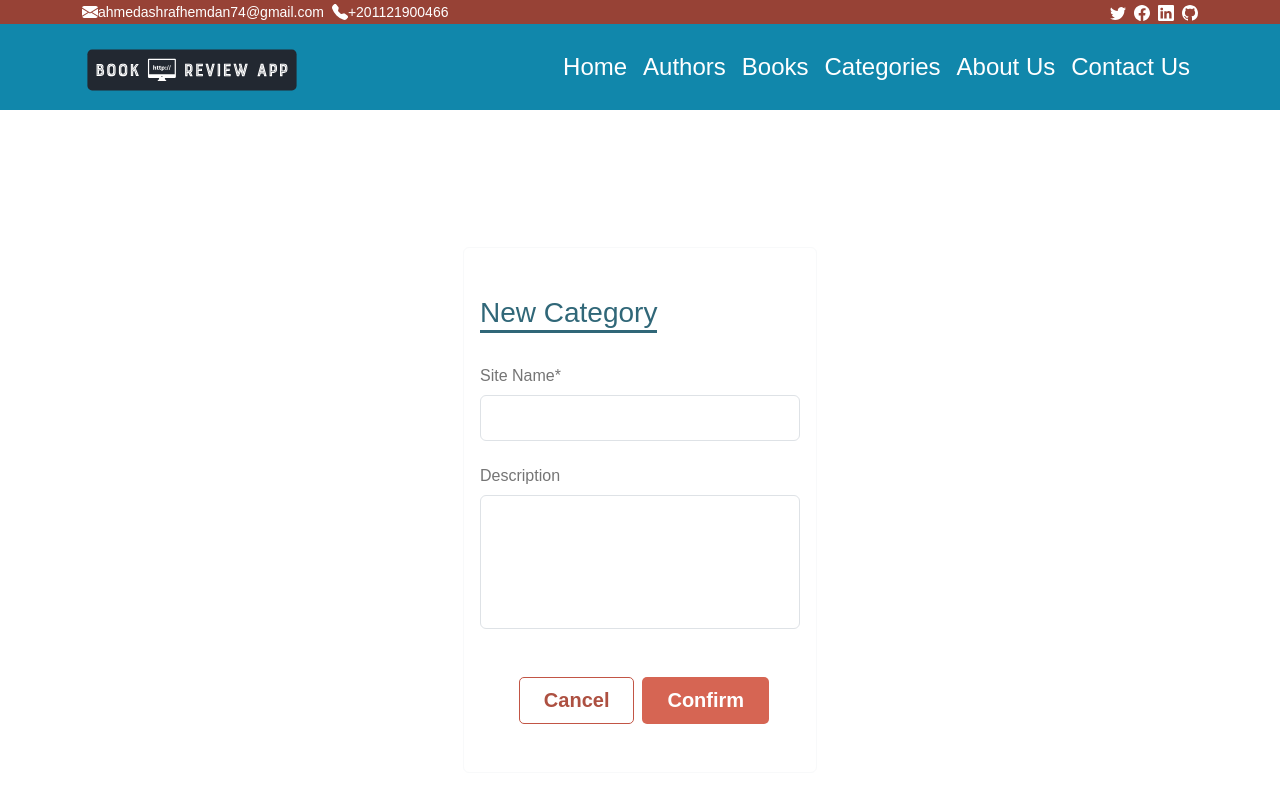
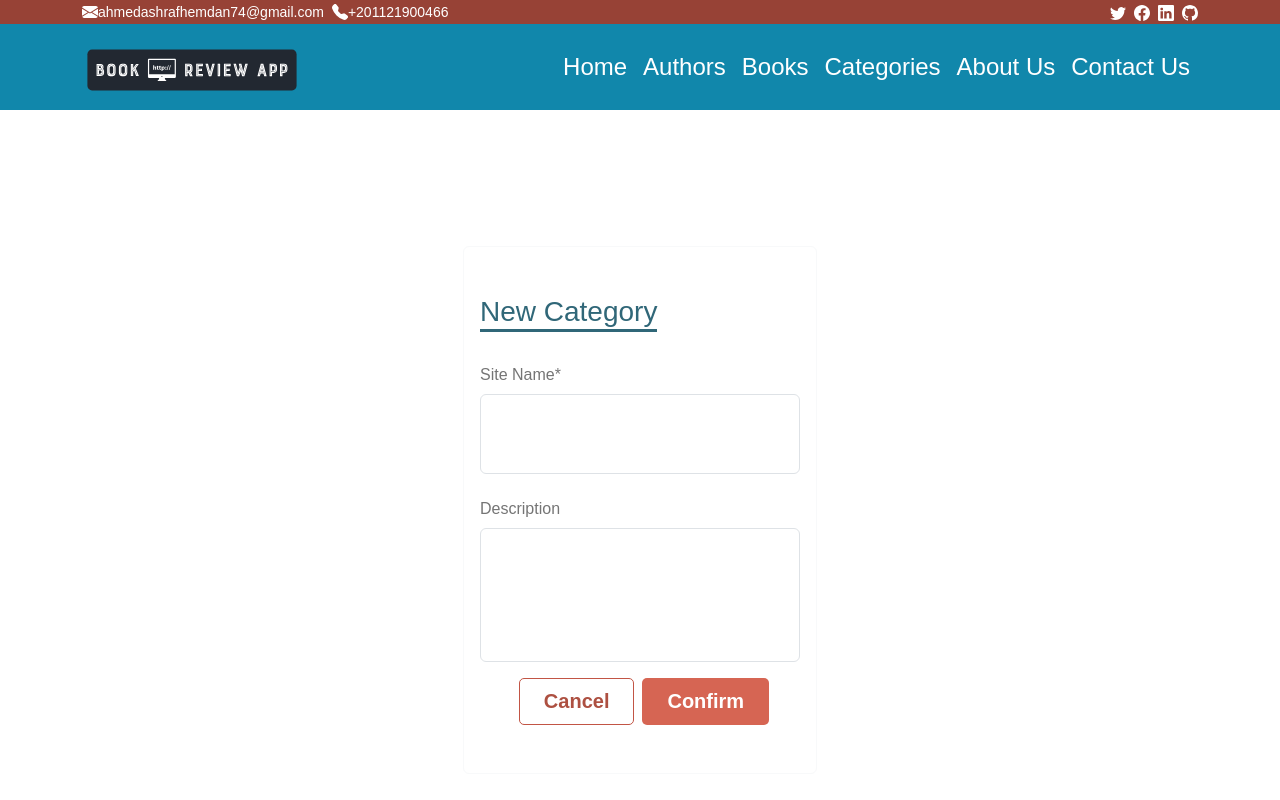
Before and after one commit to hemda74/Book-Review-Front, a Next.js app in the folder app/: page /bookcategories/create_new in a window 1280 px wide. Shown: the top 800 px of the page. Built offline with nearby package versions, Linux system fonts and the light colour scheme.

Commit message:
update card

```diff
--- a/app/components/CreateNewCateComp.tsx
+++ b/app/components/CreateNewCateComp.tsx
@@ -17,7 +17,7 @@
       };
     return (
         <>
-            <div className="flex-column min-vh-100 align-items-center justify-content-center mb-5 d-flex  ">
+            <div className="d-flex align-items-center justify-content-center mb-5 min-vh-100">
                 <div className="card border-light ">
                     <div className={`card-body  ${styles.cardBodyContainer}`}>
                         {/* design heading section */}
--- a/app/styles/CreateNewCate.module.css
+++ b/app/styles/CreateNewCate.module.css
@@ -4,8 +4,8 @@
 .cardBodyContainer {
     /* margin-left: 1rem;
     margin-right: 1rem; */
-    margin-top: 2rem;
-    margin-bottom: 2rem;
+     margin-top: 2rem;
+    /*margin-bottom: 2rem; */
 }
 
 /* design form container div */
@@ -19,7 +19,6 @@
     height:2.5rem;
     padding-top: 0;
     /* margin: 8px 0; */
-    display: inline-block;
     border: 1px solid #ccc;
     border-radius: 4px;
     box-sizing: border-box;
@@ -29,7 +28,7 @@
 }
 .inputWidth{
     width: 20rem;
-    height: 2.9rem;
+    height: 5rem;
 
 }
 
```
